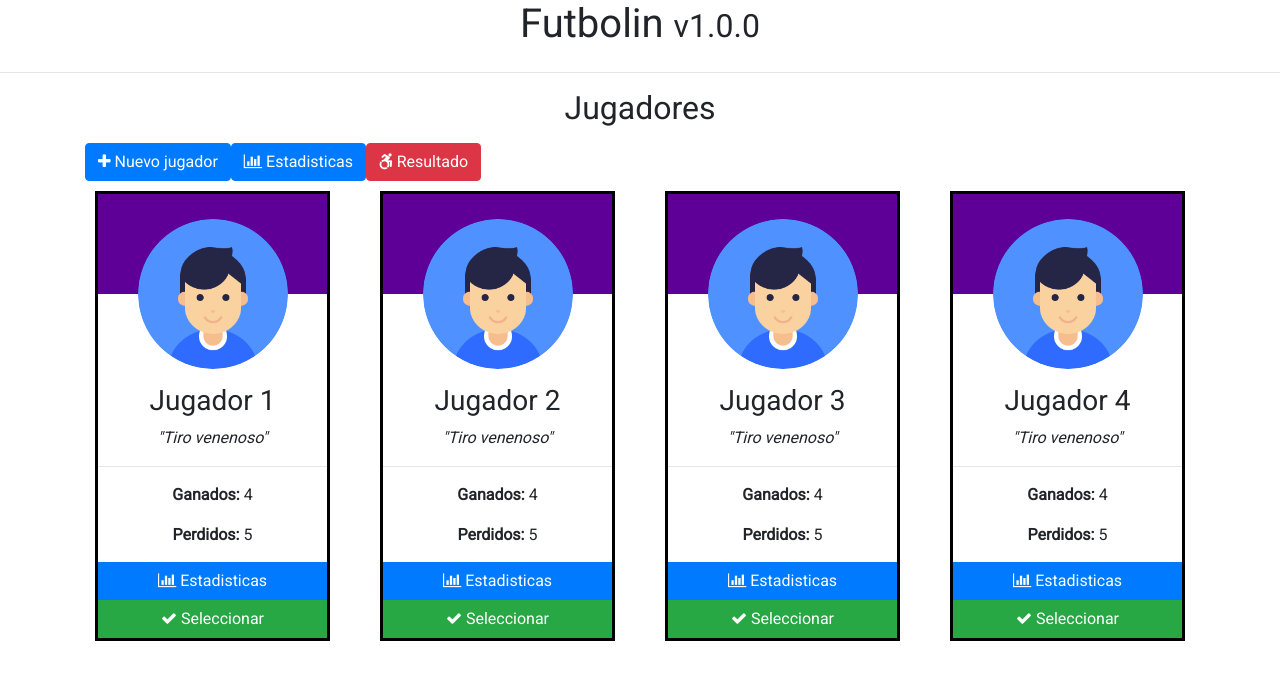
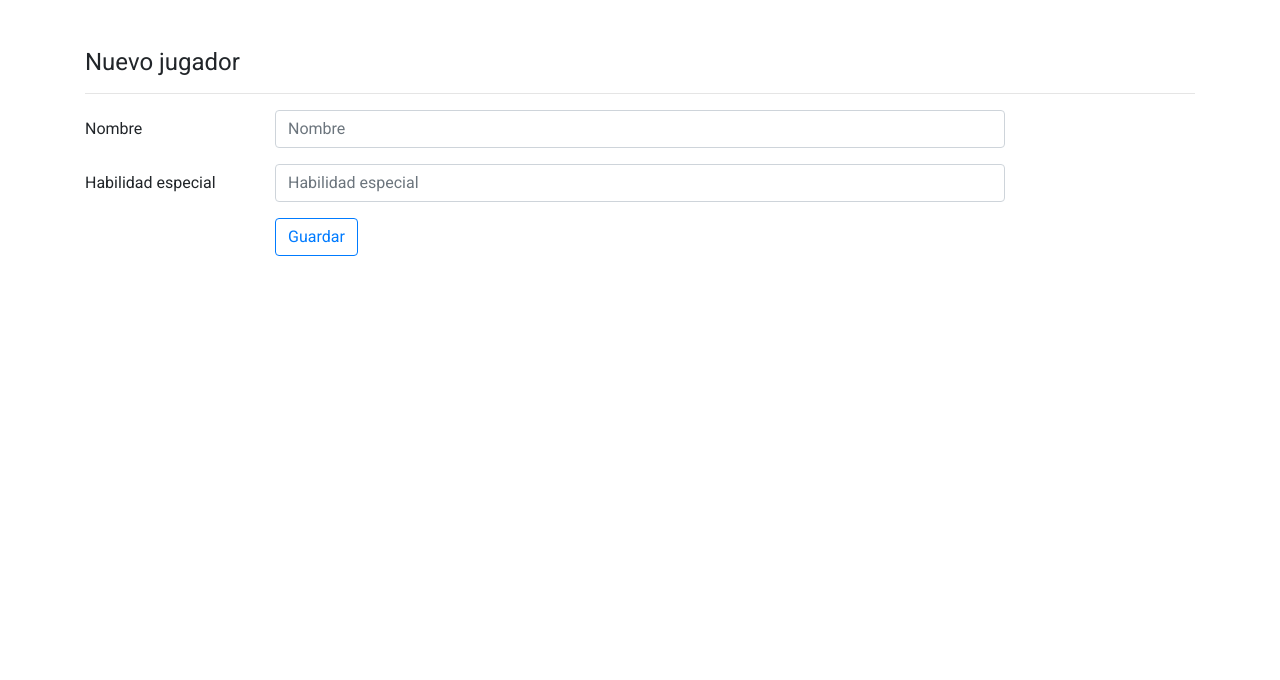
Before and after one commit to EuronGreyjoy91/Futbolin, an Angular app: page /jugador/1 in a window 1280 px wide. Before the commit this address led to /home. Shown: the top 680 px of the page. Built offline with nearby package versions, Linux system fonts and the light colour scheme.

Commit message:
Agregado de formulario de jugador

```diff
--- a/package.json
+++ b/package.json
@@ -19,7 +19,9 @@
     "@angular/platform-browser": "~8.1.2",
     "@angular/platform-browser-dynamic": "~8.1.2",
     "@angular/router": "~8.1.2",
+    "angular2-txt": "^0.1.1",
     "rxjs": "~6.4.0",
+    "sweetalert2": "^8.17.1",
     "tslib": "^1.9.0",
     "zone.js": "~0.9.1"
   },
--- a/src/app/app.module.ts
+++ b/src/app/app.module.ts
@@ -1,6 +1,6 @@
 import { BrowserModule } from '@angular/platform-browser';
 import { NgModule } from '@angular/core';
-import { HttpClientModule } from '@angular/common/http';
+import { HttpClientModule, HttpClientJsonpModule } from '@angular/common/http';
 import { FormsModule, ReactiveFormsModule } from '@angular/forms';
 
 import { AppComponent } from './app.component';
@@ -25,6 +25,7 @@ import { JugadorFormComponent } from './components/jugador-form/jugador-form.com
     HttpClientModule,
     FormsModule,
     ReactiveFormsModule,
+    HttpClientJsonpModule,
     APP_ROUTING
   ],
   providers: [],
--- a/src/app/app.routes.ts
+++ b/src/app/app.routes.ts
@@ -1,12 +1,13 @@
 import { RouterModule, Routes } from '@angular/router';
 import { HomeComponent } from './components/home/home.component';
+import { JugadorFormComponent } from './components/jugador-form/jugador-form.component';
 import { ResultComponent } from './components/result/result.component';
-import { JugadorFormComponent } from './components/jugador-form/jugador-form.component';
 
 const APP_ROUTES: Routes = [
   { path: 'home', component: HomeComponent },
   { path: 'result', component: ResultComponent },
   { path: 'jugador', component: JugadorFormComponent },
+  { path: 'jugador/:id', component: JugadorFormComponent },
   { path: '**', pathMatch: 'full', redirectTo: 'home' }
 ];
 
--- a/src/app/components/home/home.component.ts
+++ b/src/app/components/home/home.component.ts
@@ -25,10 +25,7 @@ export class HomeComponent implements OnInit {
 
       this.jugadorService.obtenerJugadores()
         .subscribe(data => {
-            for(let i = 0; i < data.length; i++){
-                let jugador = new Jugador(data[i]);
-                this.addJugador(jugador);
-            }
+            this.jugadores = data;
         })
 
   }
--- a/src/app/components/jugador-form/jugador-form.component.html
+++ b/src/app/components/jugador-form/jugador-form.component.html
@@ -1,36 +1,24 @@
 <div class = "container mt-5">
-    <div class = "row">
-        <h3>Nuevo jugador</h3>
-        <div class = "col">
-            <form [formGroup] = "formulario" (ngSubmit) = "guardarJugador()">
+    <h4>Nuevo jugador</h4>
+    <hr>
+    <form [formGroup] = "jugadorForm" (ngSubmit) = "guardarJugador()">
         <div class="form-group row">
             <label class="col-2 col-form-label">Nombre</label>
-                  <div class="col-8">
-
+            <div class="col-md-8">
                 <input class="form-control"
                 type="text"
                 placeholder="Nombre"
                 formControlName="nombre">
-                <!--
-                   <div *ngIf="forma.get('nombreCompleto.nombre').errors?.required" class = "form-control-feedback">
-                       El nombre es necesario.
-                   </div>
-
-                   <div *ngIf="forma.get('nombreCompleto.nombre').errors?.minlength" class = "form-control-feedback">
-                      Minimo 3 caracteres
-                   </div>
-                   -->
             </div>
         </div>
 
         <div class="form-group row">
             <label class="col-2 col-form-label">Habilidad especial</label>
             <div class="col-md-8">
-                        <input
-                            placeholder = "Habilidad especial"
-                            class = "form-control"
-                            formControlName="habilidadEspecial"
-                            type = "text" />
+                <input class="form-control"
+                type="text"
+                placeholder="Habilidad especial"
+                formControlName="habilidadEspecial">
             </div>
         </div>
 
@@ -42,7 +30,6 @@
                 </button>
             </div>
         </div>
+
     </form>
 </div>
-    </div>
-</div>
--- a/src/app/components/jugador-form/jugador-form.component.ts
+++ b/src/app/components/jugador-form/jugador-form.component.ts
@@ -1,5 +1,9 @@
 import { Component, OnInit } from '@angular/core';
 import { FormGroup, FormControl, Validators } from "@angular/forms";
+import { Router } from '@angular/router';
+import { JugadorService } from '../../services/jugador.service';
+import { Jugador } from '../../models/jugador.model';
+import Swal from 'sweetalert2';
 
 @Component({
   selector: 'app-jugador-form',
@@ -8,25 +12,72 @@ import { FormGroup, FormControl, Validators } from "@angular/forms";
 })
 export class JugadorFormComponent implements OnInit {
 
-  private formulario:FormGroup;
+  private _jugadorForm:FormGroup;
 
-  constructor() { }
+  constructor(private jugadorService:JugadorService, private router:Router) { }
 
   ngOnInit() {
 
-      this.formulario = new FormGroup({
+      this._jugadorForm = new FormGroup({
           'nombre': new FormControl("", [
                                         Validators.required
                                     ]),
-          'habilidadEspecial' :new FormControl("", [
-                                        Validators.required
-                                    ]),
+          'habilidadEspecial': new FormControl(""),
       });
 
   }
 
   guardarJugador(){
-      console.log(this.formulario);
+      if(this.jugadorForm.valid){
+
+          let object:any = {
+              id : null,
+              nombre : this.jugadorForm.controls.nombre.value,
+              habilidadEspecial : this.jugadorForm.controls.habilidadEspecial.value,
+              ganados: 0,
+              perdidos : 0,
+              goles: 0,
+              activo : true
+          }
+
+          let jugador:Jugador = new Jugador(object);
+          console.log(jugador);
+
+          /*
+          Swal.fire({
+              title: 'Are you sure?',
+              text: "You won't be able to revert this!",
+              type: 'warning',
+              showCancelButton: true,
+              confirmButtonColor: '#3085d6',
+              cancelButtonColor: '#d33',
+              confirmButtonText: 'Yes, delete it!'
+           }).then((result) => {
+                if (result.value) {
+                    Swal.fire(
+                      'Deleted!',
+                      'Your file has been deleted.',
+                      'success'
+                    )
+                }
+           });
+           */
+
+
+          this.jugadorService.saveJugador(jugador)
+            .subscribe(data => {
+                this.router.navigate(["/home"]);
+            });
+
+      }
+  }
+
+  get jugadorForm():FormGroup{
+      return this._jugadorForm;
+  }
+
+  set jugadorForm(jugadorForm:FormGroup){
+      this._jugadorForm = jugadorForm;
   }
 
 }
--- a/src/app/components/jugador/jugador.component.css
+++ b/src/app/components/jugador/jugador.component.css
@@ -31,6 +31,12 @@
     bottom: 0px;
 }
 
+.btn-editar{
+    position: absolute;
+    right: 5px;
+    top: 5px;
+}
+
 .btn-estadisticas, .btn-seleccionar{
     border-radius: 0;
 }
--- a/src/app/components/jugador/jugador.component.html
+++ b/src/app/components/jugador/jugador.component.html
@@ -2,6 +2,9 @@
     [ngClass]="index % 4 == 0 ? 'fourth-delay' : index % 3 == 0 ? 'third-delay' : index % 2 == 0 ? 'second-delay' : 'first-delay'">
 
     <div class = "panel-head" >
+        <a href = "#" [routerLink] = "['/jugador', jugador.id]" class = "btn btn-primary btn-editar rounded-circle">
+            <i class="fa fa-pencil" aria-hidden="true"></i>
+        </a>
         <div class = "img-head" [ngStyle]="{'background-image': 'url(assets/img/no-user.png)'}">
         </div>
     </div>
@@ -10,7 +13,7 @@
 
         <div class = "panel-text text-center">
             <h3>{{ jugador.nombre }}</h3>
-            <i>"Tiro venenoso"</i>
+            <i>"{{ jugador.habilidadEspecial }}"</i>
             <hr>
             <p><b>Ganados:</b> {{ jugador.ganados }}</p>
             <p><b>Perdidos:</b> {{ jugador.perdidos }}</p>
--- a/src/app/models/jugador.model.ts
+++ b/src/app/models/jugador.model.ts
@@ -1,52 +1,12 @@
 export class Jugador{
-
-    private _nombre:string;
-    private _ganados:number;
-    private _perdidos:number;
-    private _goles:number;
-    private _activo:boolean;
+    private nombre:string;
+    private ganados:number;
+    private perdidos:number;
+    private goles:number;
+    private habilidadEspecial:string;
+    private activo:boolean;
 
     constructor(obj:any){
         Object.assign(this, obj);
     }
-
-    get nombre():string{
-        return this._nombre;
-    }
-
-    set nombre(nombre:string){
-        this._nombre = nombre;
-    }
-
-    get ganados():number{
-        return this._ganados;
-    }
-
-    set ganados(ganados:number){
-        this._ganados = ganados;
-    }
-
-    get perdidos():number{
-        return this._perdidos;
-    }
-
-    set perdidos(perdidos:number){
-        this._perdidos = perdidos;
-    }
-
-    get goles():number{
-        return this._goles;
-    }
-
-    set goles(goles:number){
-        this._goles = goles;
-    }
-
-    get activo():boolean{
-        return this._activo;
-    }
-
-    set activo(activo:boolean){
-        this._activo = activo;
-    }
 }
--- a/src/app/services/jugador.service.ts
+++ b/src/app/services/jugador.service.ts
@@ -1,5 +1,6 @@
 import { Injectable } from '@angular/core';
-import { HttpClient } from '@angular/common/http';
+import { HttpClient, HttpClientJsonpModule } from '@angular/common/http';
+import { Jugador } from '../models/jugador.model';
 import { map } from 'rxjs/operators';
 
 @Injectable({
@@ -8,15 +9,23 @@ import { map } from 'rxjs/operators';
 
 export class JugadorService {
 
-  constructor(private httpClient:HttpClient) { }
+  private _urlService:string = "http://localhost:8080/jugadores";
+
+  constructor(private httpClient:HttpClient, private jsonp: HttpClientJsonpModule) { }
 
   public obtenerJugadores(){
-      return this.httpClient.get("assets/data.txt", {responseType: 'text'})
-          .pipe(
-              map( (resp:any) => {
-                  return JSON.parse(resp).jugadores;
-              })
-          );
+      let url = `${this._urlService}/list`;
+      return this.httpClient.get<Jugador[]>(url);
+  }
+
+  public saveJugador(jugador:Jugador){
+      let url = `${this._urlService}/save`;
+      console.log(url);
+      return this.httpClient.post<Jugador>(url, jugador);
+  }
+
+  get urlService():string{
+      return this.urlService;
   }
 
 }
```
Also changed, not shown: src/assets/data.txt (deleted), 1 other file (tests, documents, lock files or other folders). Lines whose indentation alone changed are shown as unchanged.
